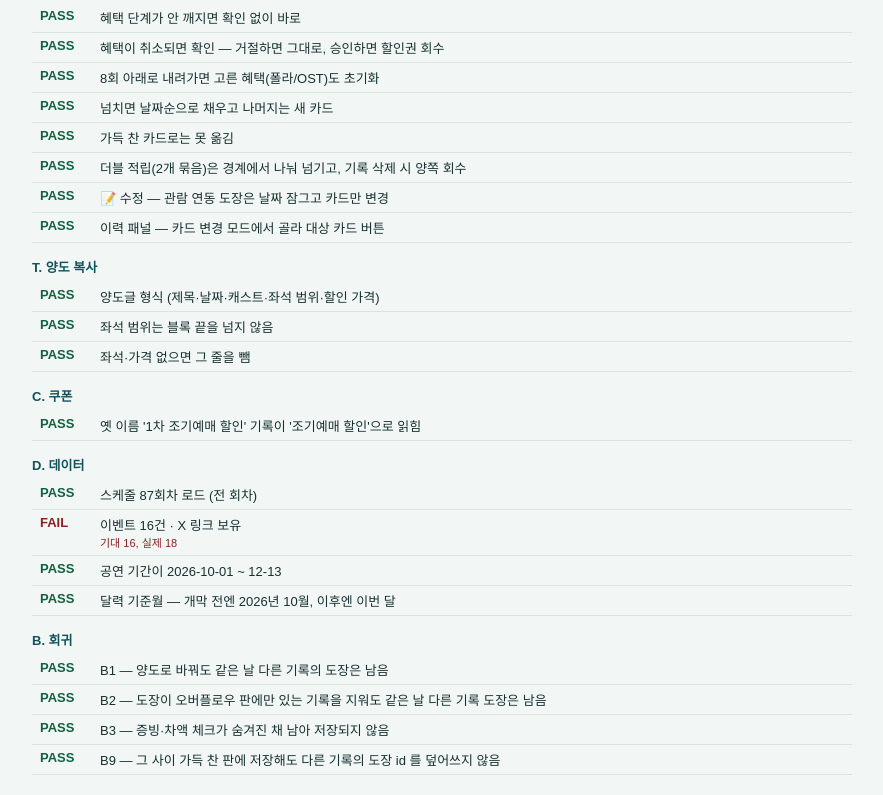
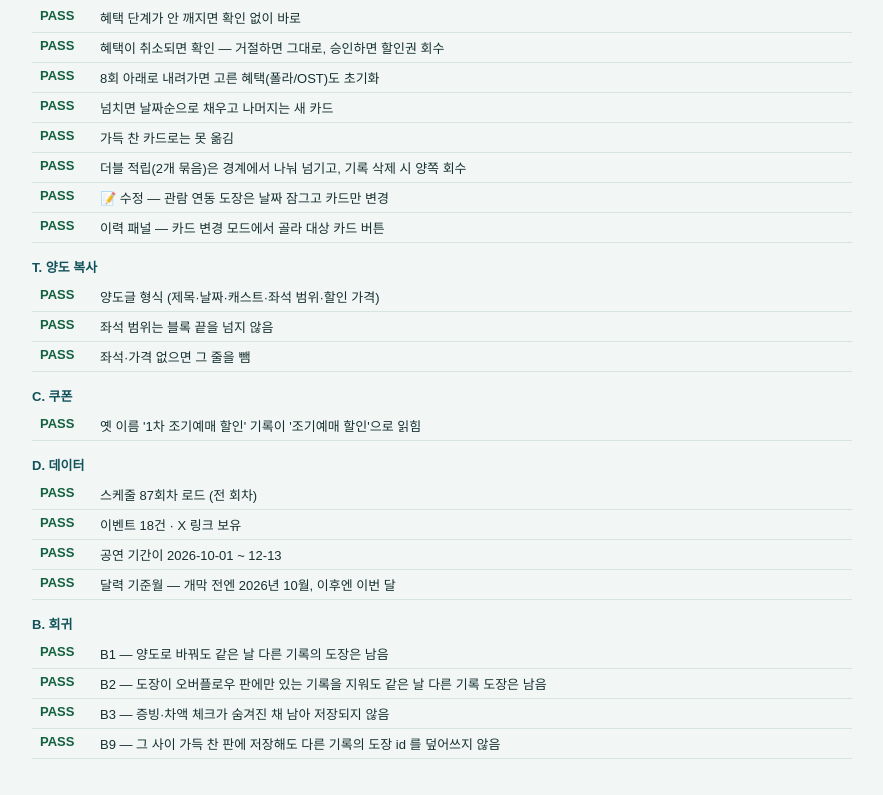
Before and after one commit to musical-otk/ikkisup2026, a plain HTML site: page selftest.html in a window 1280 px wide. Shown: the part 1258-2053 px from the top of the page, without its empty margins (198-1081 px from the left). Drawn offline with Linux system fonts and the light colour scheme.

Commit message:
셀프테스트 이벤트 개수 18건으로 (11/25 자동 순회 2줄 추가 반영)
Co-Authored-By: Claude Opus 5.5 <noreply@anthropic.com>

```diff
--- a/selftest.html
+++ b/selftest.html
@@ -544,9 +544,9 @@ t('D. 데이터', '스케줄 87회차 로드 (전 회차)', () => {
   eq(s.length, 87);
   ok(s.every(x => g('ROLES').every(r => x[r.key] !== undefined)), '모든 회차에 5배역');
 });
-t('D. 데이터', '이벤트 16건 · X 링크 보유', () => {
+t('D. 데이터', '이벤트 18건 · X 링크 보유', () => {
   const e = W.getEvents();
-  eq(e.length, 16);
+  eq(e.length, 18);
   ok(e.every(x => /^https:\/\/x\.com\//.test(x.url || '')), '모든 이벤트에 X 링크');
 });
 t('D. 데이터', '공연 기간이 2026-10-01 ~ 12-13', () => {
```
